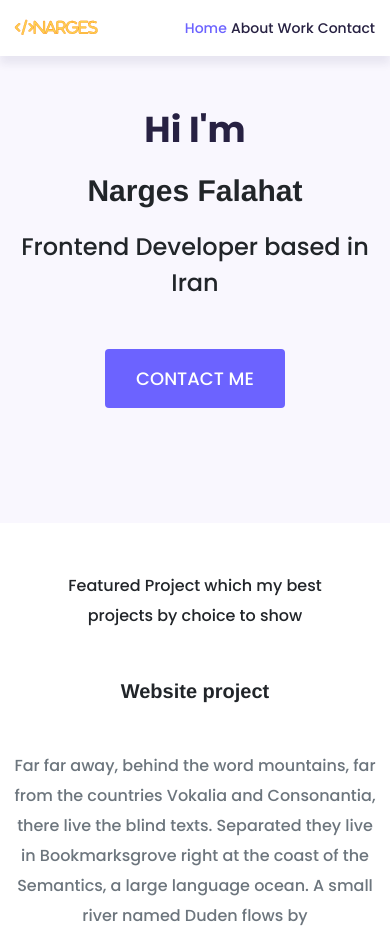
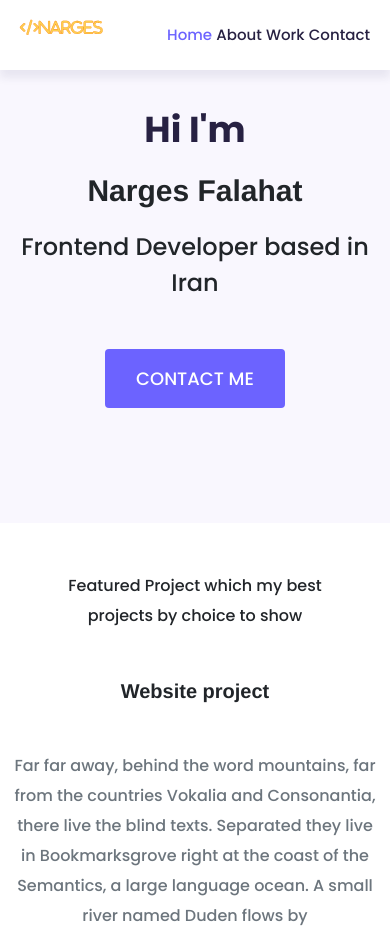
Before and after one commit to nargesflt/portfolio, a plain HTML site: page index.html in a window 390 px wide. Shown: the top 934 px of the page. Drawn offline with nearby package versions, Linux system fonts and the light colour scheme.

Commit message:
nav edit

```diff
--- a/src/css/style.css
+++ b/src/css/style.css
@@ -228,16 +228,16 @@
       background:var(--white-color);
       align-items:flex-start;
       position: fixed;
-      padding: 10px 15px;
+      padding: 10px 20px;
       box-shadow: var(--headroom-box-shadow);
       z-index: 1030;
     }
     nav a {
-      font-size: 14px;
+      font-size: 15px;
     }
     nav li {
       list-style: none;
-      line-height: 35px;
+      line-height: 50px;
       margin-left: 0;}
 
 
```
